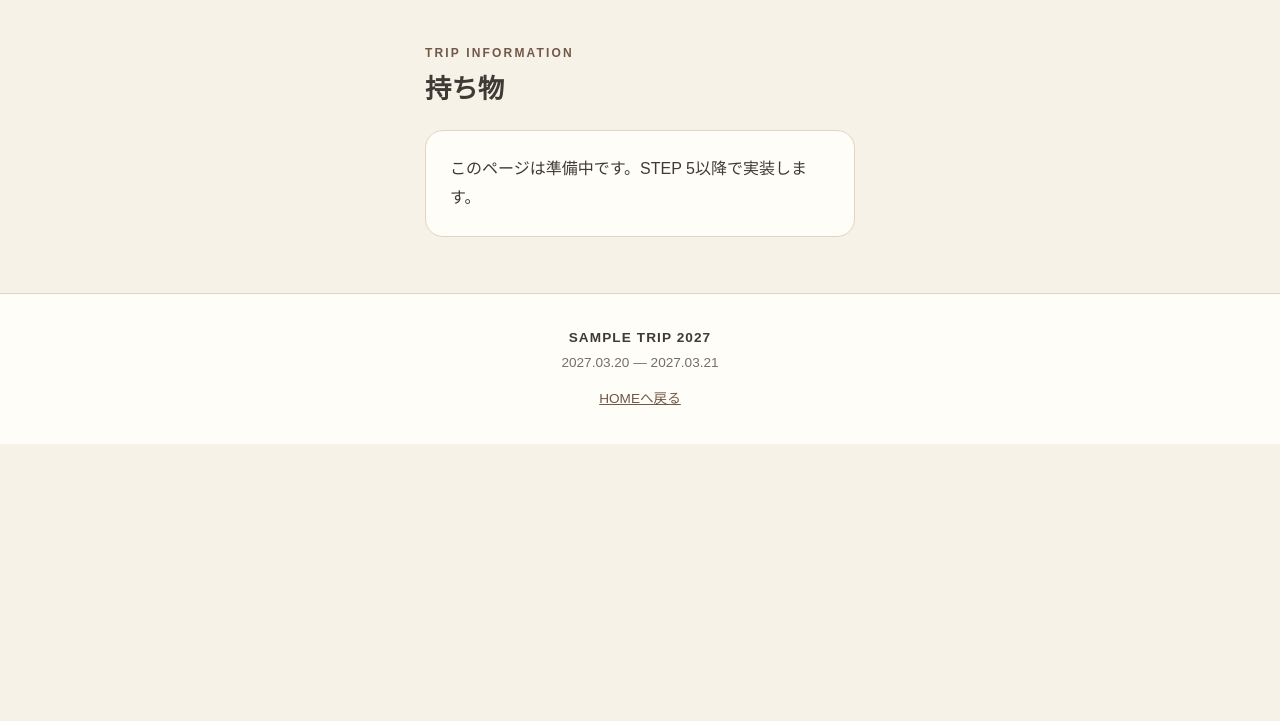
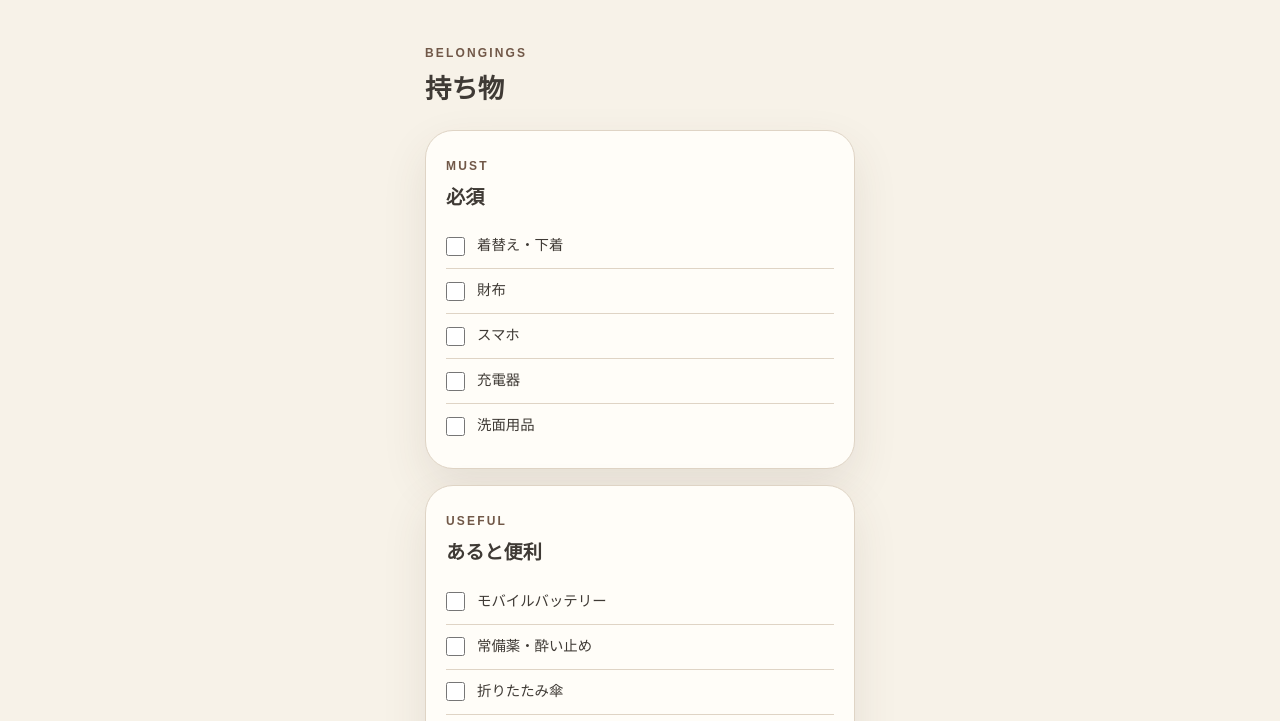
Before and after one commit to furuharu1211/Travel-Template, a plain HTML site: page belongings.html in a window 1280 px wide. Shown: the part 69-790 px from the top of the page. Drawn offline with Linux system fonts and the light colour scheme.

Commit message:
feat: implement configurable belongings checklist (step 5-4)

```diff
--- a/belongings.html
+++ b/belongings.html
@@ -7,9 +7,11 @@
   <title>持ち物 | Travel Template</title>
   <link rel="stylesheet" href="css/themes.css">
   <link rel="stylesheet" href="css/style.css">
+  <link rel="stylesheet" href="css/belongings.css">
   <script defer src="config/trip.js"></script>
   <script defer src="config/belongings.js"></script>
   <script defer src="js/components.js"></script>
+  <script defer src="js/pages/belongings.js"></script>
   <script defer src="js/main.js"></script>
 </head>
 <body data-page="belongings">
--- a/config/belongings.js
+++ b/config/belongings.js
@@ -1,3 +1,23 @@
-// 持ち物のデータ（STEP 5で仕様を実装予定）
+// 持ち物：配列に分類、items に持ち物を記述します。
+// id は分類ごとに一意にしてください。旅行ごとに trip.js の id も変更してください。
 window.TRIP_DATA = window.TRIP_DATA || {};
-window.TRIP_DATA.belongings = [];
+window.TRIP_DATA.belongings = [
+  {
+    id: "must",
+    eyebrow: "MUST",
+    title: "必須",
+    items: ["着替え・下着", "財布", "スマホ", "充電器", "洗面用品"]
+  },
+  {
+    id: "useful",
+    eyebrow: "USEFUL",
+    title: "あると便利",
+    items: ["モバイルバッテリー", "常備薬・酔い止め", "折りたたみ傘", "日焼け止め", "虫よけ"]
+  },
+  {
+    id: "shared",
+    eyebrow: "SHARED",
+    title: "担当者",
+    items: ["カメラ三脚", "ETCカード", "車内充電器", "トランプ等"]
+  }
+];
--- /dev/null
+++ b/css/belongings.css
@@ -0,0 +1,11 @@
+/* Awaji-Tripの3分類のリストカードを継承 */
+.belongings-columns{display:grid;gap:16px}
+.belongings-card{min-width:0;padding:20px;background:var(--surface);border:1px solid var(--border);border-radius:var(--radius-lg);box-shadow:var(--shadow)}
+.belongings-title{margin:4px 0 12px;font-size:1.2rem;line-height:1.5;overflow-wrap:anywhere}
+.belongings-list{list-style:none;padding:0;margin:0}
+.belongings-list li+li{border-top:1px solid var(--border)}
+.belongings-item{display:flex;align-items:center;gap:12px;min-height:44px;padding:8px 0;cursor:pointer;font-size:.9rem}
+.belongings-item input{flex:none;width:19px;height:19px;margin:0;accent-color:var(--accent-dark);cursor:pointer}
+.belongings-item span{min-width:0;overflow-wrap:anywhere}
+.belongings-item input:checked+span{text-decoration:line-through;color:var(--muted)}
+@media(max-width:340px){.belongings-card{padding:14px}}
--- a/js/main.js
+++ b/js/main.js
@@ -13,7 +13,7 @@
   ui.mount(c,current);
   if(current!=="index"){
     main.className="inner-main container";
-    main.append(el("span","eyebrow",({schedule:"SCHEDULE",sightseeing:"SIGHTSEEING",hotel:"HOTEL"})[current]||"TRIP INFORMATION"),el("h1","page-title",page.label));
+    main.append(el("span","eyebrow",({schedule:"SCHEDULE",sightseeing:"SIGHTSEEING",hotel:"HOTEL",belongings:"BELONGINGS"})[current]||"TRIP INFORMATION"),el("h1","page-title",page.label));
     if(!enabled(c,page)){main.append(el("p","notice","この旅行ではこのページを使用していません。"));return;}
     const render=window.TravelPages?.[current];
     if(typeof render==="function"){render(main,c);return;}
--- /dev/null
+++ b/js/pages/belongings.js
@@ -0,0 +1,41 @@
+(() => {
+  "use strict";
+  function render(main, config) {
+    const {el}=window.TravelUI;
+    const data=window.TRIP_DATA?.belongings;
+    const groups=Array.isArray(data)?data.filter(g=>g&&Array.isArray(g.items)&&g.items.some(item=>typeof item==="string"&&item.trim())):[];
+    if(!groups.length){main.append(el("p","notice","持ち物はまだ登録されていません。"));return;}
+    const storageKey="travel-template:belongings:"+location.pathname+":"+String(config.id||"trip")+":"+String(config.startDate||"");
+    let checked=new Set();
+    try {
+      const saved=JSON.parse(localStorage.getItem(storageKey)||"[]");
+      if(Array.isArray(saved))checked=new Set(saved.filter(v=>typeof v==="string"));
+    } catch {}
+    function save(){try{localStorage.setItem(storageKey,JSON.stringify([...checked]));}catch{}}
+    const columns=el("div","belongings-columns");
+    const groupCounts=new Map();
+    groups.forEach((group,i)=>{
+      const card=el("article","belongings-card");
+      if(group.eyebrow)card.append(el("span","eyebrow",group.eyebrow));
+      card.append(el("h2","belongings-title",group.title||"持ち物"));
+      const list=el("ul","belongings-list");
+      const groupId=String(group.id||group.title||("group-"+i));
+      const groupOccurrence=groupCounts.get(groupId)||0;
+      groupCounts.set(groupId,groupOccurrence+1);
+      const itemCounts=new Map();
+      group.items.filter(item=>typeof item==="string"&&item.trim()).forEach(item=>{
+        const occurrence=itemCounts.get(item)||0;
+        itemCounts.set(item,occurrence+1);
+        const key=JSON.stringify([groupId,groupOccurrence,item,occurrence]);
+        const li=el("li"),label=el("label","belongings-item"),input=el("input");
+        input.type="checkbox";input.checked=checked.has(key);
+        input.addEventListener("change",()=>{if(input.checked)checked.add(key);else checked.delete(key);save();});
+        label.append(input,el("span","",item));li.append(label);list.append(li);
+      });
+      card.append(list);columns.append(card);
+    });
+    main.append(columns);
+  }
+  window.TravelPages=window.TravelPages||{};
+  window.TravelPages.belongings=render;
+})();
```
Also changed, not shown: 1 other file.
